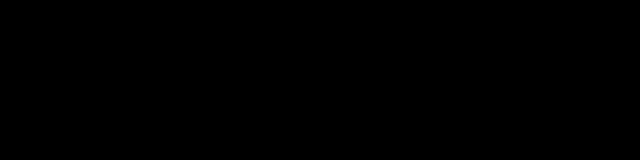
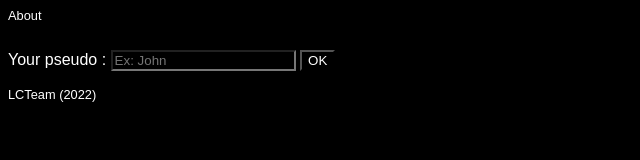
Before and after one commit to jvienney/ChatBot, a plain HTML site: page index.html in a window 1280 px wide. Shown: the whole page, without its empty margins (0-640 px from the left). Drawn offline with Linux system fonts and the light colour scheme.

Commit message:
New index.html

```diff
--- a/index.html
+++ b/index.html
@@ -1,75 +1,45 @@
 <!DOCTYPE html>
 <html>
     <head>
-	<!-- En-tête -->
         <meta charset="utf-8" />
 		<link rel="stylesheet" href="style.css" >
         <title>Test html</title>
     </head>
+	<header>
+		About
+	</header>
     <body>
+		<section>
+			<h1 id="titre"> </h1>
+			<!-- Balise JavaScript -->
+			<p id="start"> </ p>
+			<p id="chat"> </ p >
+		</section>
+		<section>
+           <div id="entry">
+               <form method="post">
+                    <p>
+                        <label>
+                            Your pseudo
+                        </label> :
+                        <input type='text' id='pseudo' placeholder='Ex: John' required />
+                        <input type='submit' value='OK' id="button"/>
+                    </ p>
+                </form>
+            </div>
 
-	<header>
-		<!--Bonjour <br /> <br />-->
-	</header>
+			<p id="below"> </ p>
 
-	<!-- <nav>
-		<ul>
-			<li>ABC	</li>
-			<li>FGH	</li>
-			<li>UVW	</li>
-		</ul>
- 	</nav> -->
+			<script src="JavaScript/web.js"></script>
 
-	<!-- Corps de la page -->
-	<!--
-	Hello !! How are you doing ?-->
-	<h1 id="titre"> </h1>
-	<!--<h2 id="stitre"> Gros-titre </h2>
-	<h3 id="mtitre"> Moyen-titre </h3>
-
-
-
-	<p id="para"> Paragraphe 1 </p>
-
-	<p class="introduction"> Paragraphe 2
-		J'ai Bla Bla Bla Eh bien <span, class="devine"> devinez </span> bonjour quoi : il existe une balise « Aller à la ligne » !
-		<div class="bloc"> C'est une balise orpheline qui sert juste à indiquer qu'on doit aller à la ligne : </div> Une ligne est sautée : <br />  </p>
-
-	<!--Balises universelles : span pour un mot (comme em), div pour un block (avec un saut de ligne avant, comme p) -->
-<!--
-<p>
-AAABBB <em>Texte emphasized</em> <strong>Texte strong</strong> <mark> Texte marked </mark>
-<p/>	-->
-
-	<!-- Bullet list -->
-	<!--<ul>
-		<li>Pomme</li>
-		<li>Poire</li>
-		<li>Cerises</li>
-	</ul>
-
-	<!-- Liste ordonée -->
-	<!--
-	<ol>
-		<li>Rennes</li>
-		<li>Lille</li>
-		<li>Marseille</li>
-	</ol>
-	<p class="bloclink"> Lien vers Google :
-		<a href="https://www.google.fr"> Google </a>
-	</p>
-	<p class="bloclink"> Lien interne :
-		<a href="page2.html" alt="Le romarin"> Page 2 </a>
-	</p>-->
-
-	<!-- Balise JavaScript -->
-	<p id="start"> <p />
-	<script src="JavaScript/web.js"></script>
-
+			</section>
     </body>
-		<!--
 	<footer>
-		<br />
-		Au-revoir
-	</footer> -->
+		<span class="line_above">
+			LCTeam
+			<span class="x-small">
+				(2022)
+			</span>
+		</span>
+	</footer>
 </html>
```
